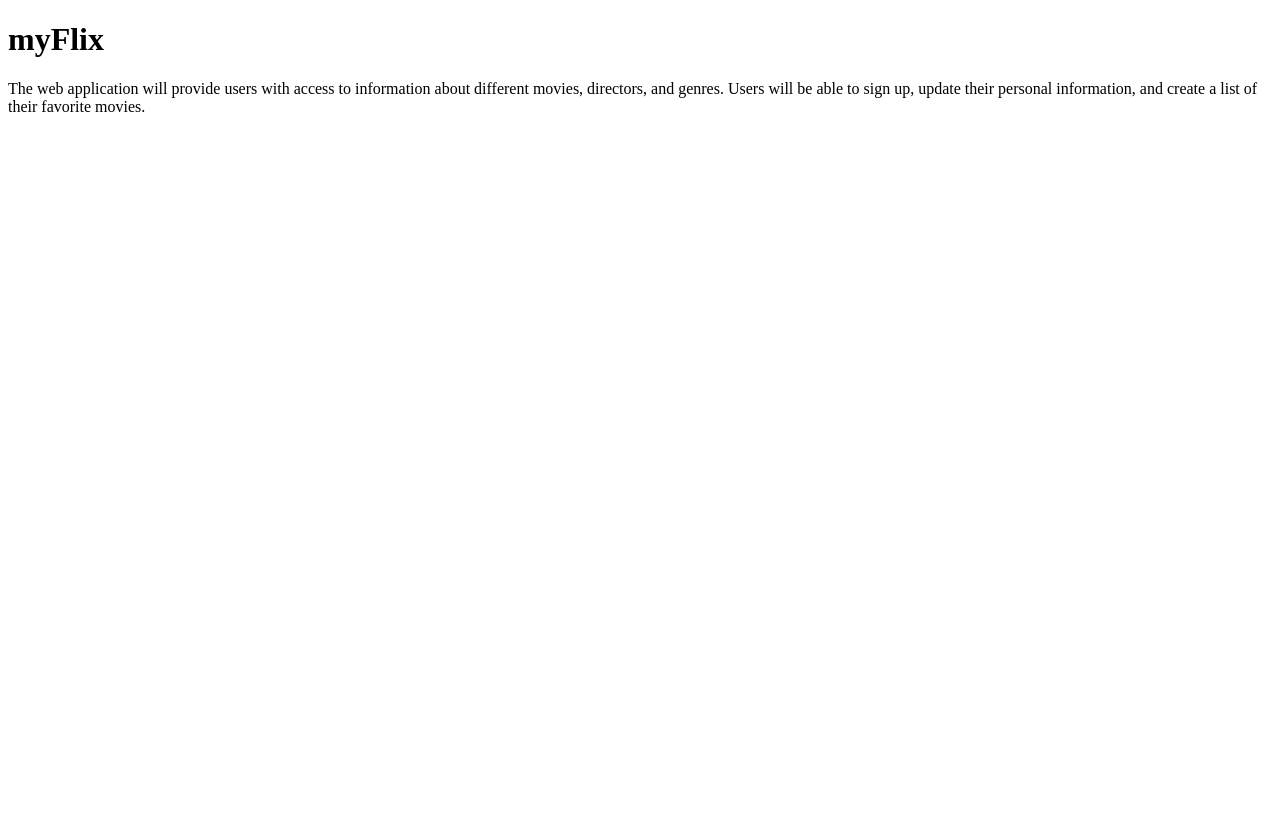
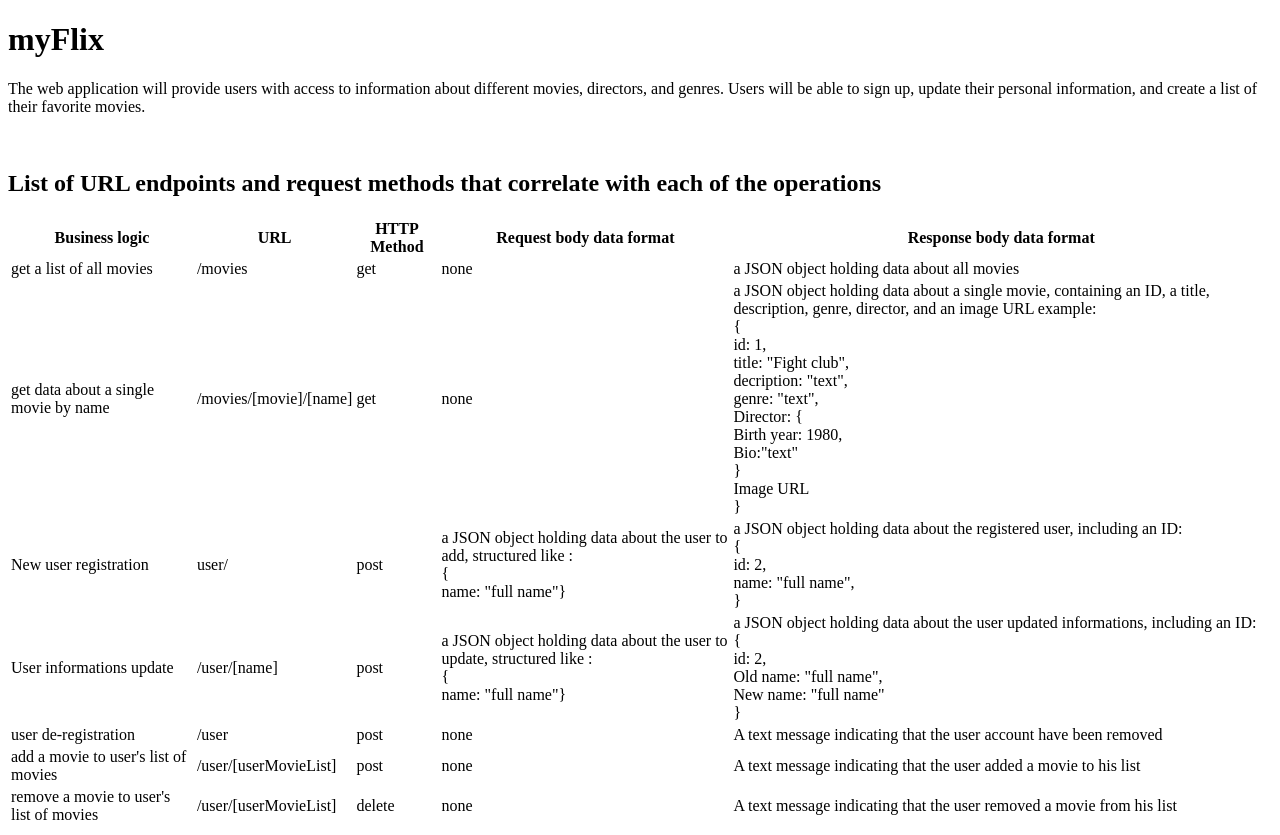
Before and after one commit to deliretik/movie_api, a website: page public/documentation.html in a window 1280 px wide. Before the commit the page ends 800 px from the top, so only its background shows below. Drawn offline with Linux system fonts and the light colour scheme.

Commit message:
List of URL endpoints and request methods that correlate with each of the operations

```diff
--- a/public/documentation.html
+++ b/public/documentation.html
@@ -9,3 +9,64 @@
 <p>The web application will provide users with access to information about different
     movies, directors, and genres. Users will be able to sign up, update their
     personal information, and create a list of their favorite movies.</p>
+<br>
+
+<h2>List of URL endpoints and request methods that correlate with each of the operations</h2>
+<table>
+	<tr>
+	  <th>Business logic</th>
+	  <th>URL</th>
+	  <th>HTTP Method</th>
+	  <th>Request body data format</th>
+	  <th>Response body data format</th>
+	</tr>
+	<tr>
+	  <td>get a list of all movies</td>
+	  <td>/movies</td>
+	  <td>get</td>
+	  <td>none</td>
+	  <td>a JSON object holding data about all movies</td>
+	</tr>
+	<tr>
+		<td>get data about a single movie by name</td>
+		<td>/movies/[movie]/[name]</td>
+		<td>get</td>
+		<td>none</td>
+		<td>a JSON object holding data about a single movie, containing an ID, a title, description, genre, director, and an image URL example: <br>{<br>id: 1,<br>title: "Fight club",<br>decription: "text",<br>genre: "text",<br>Director: {<br> Birth year: 1980,<br> Bio:"text"<br>}<br>Image URL<br>}</td>
+	  </tr>
+	  <tr>
+		<td>New user registration</td>
+		<td>user/</td>
+		<td>post</td>
+		<td>a JSON object holding data about the user to add, structured like :<br>{<br>name: "full name"}</td>
+		<td>a JSON object holding data about the registered user, including an ID:<br>{<br>id: 2,<br>name: "full name",<br>}</td>
+	  </tr>
+	  <tr>
+		<td>User informations update</td>
+		<td>/user/[name]</td>
+		<td>post</td>
+		<td>a JSON object holding data about the user to update, structured like :<br>{<br>name: "full name"}</td>
+		<td>a JSON object holding data about the user updated informations, including an ID:<br>{<br>id: 2,<br>Old name: "full name",<br>New name: "full name"<br>}</td>
+	  </tr>
+	  <tr>
+		<td>user de-registration</td>
+		<td>/user</td>
+		<td>post</td>
+		<td>none</td>
+		<td>A text message indicating that the user account have been removed</td>
+	  </tr>
+	  <tr>
+		<td>add a movie to user's list of movies</td>
+		<td>/user/[userMovieList]</td>
+		<td>post</td>
+		<td>none</td>
+		<td>A text message indicating that the user added a movie to his list</td>
+	  </tr>
+	  <tr>
+		<td>remove a movie to user's list of movies</td>
+		<td>/user/[userMovieList]</td>
+		<td>delete</td>
+		<td>none</td>
+		<td>A text message indicating that the user removed a movie from his list</td>
+	  </tr>
+  </table>
```
